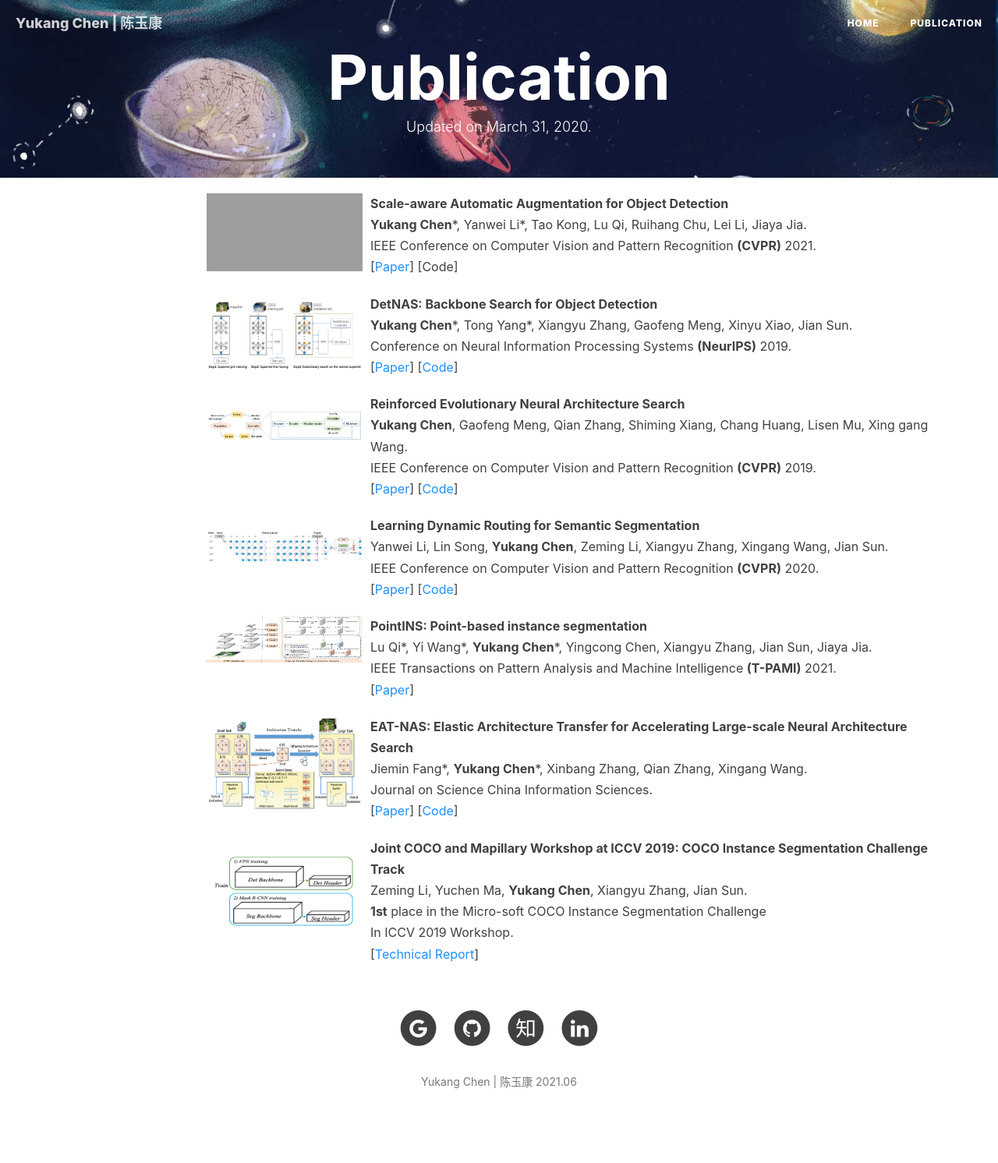
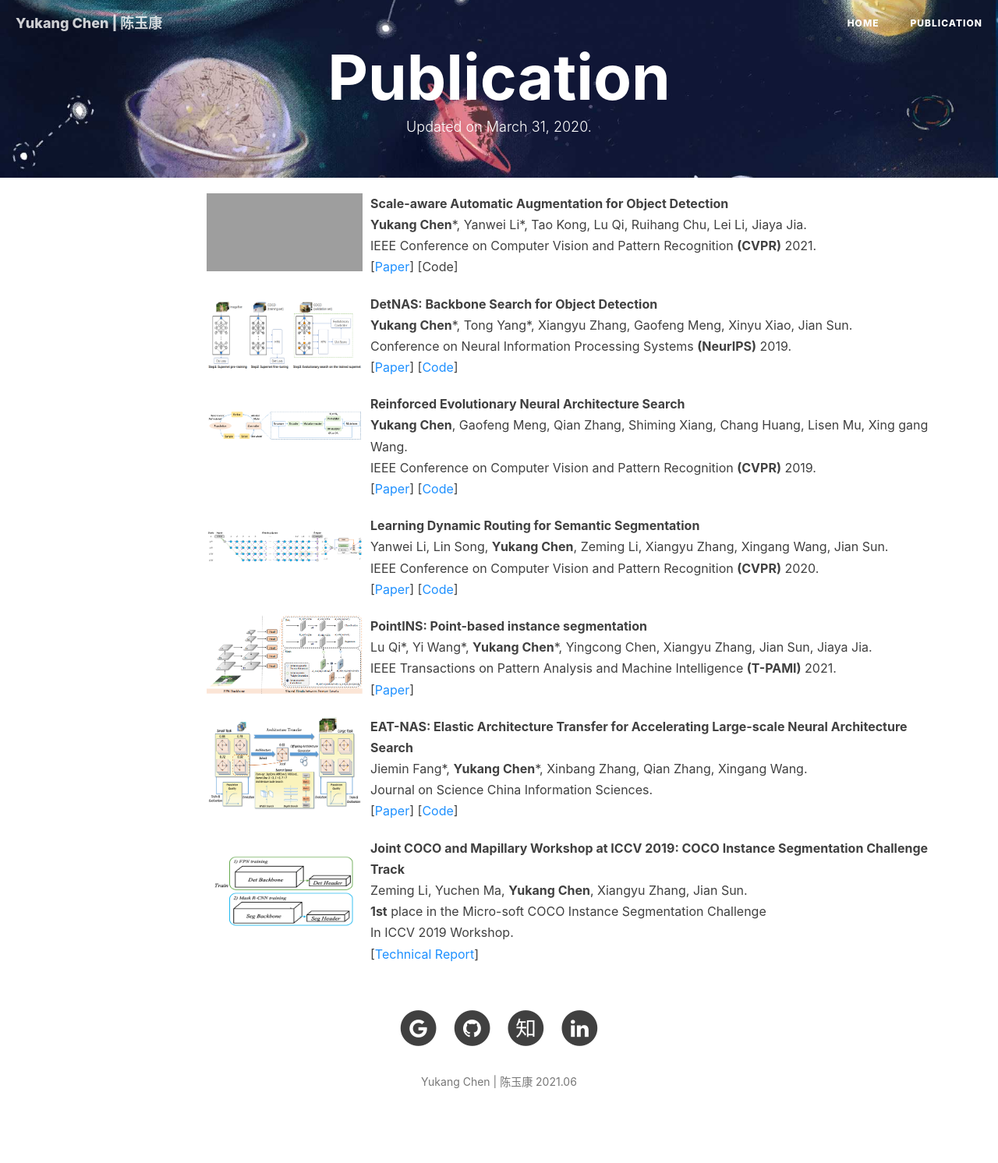
Before and after one commit to yukang2017/yukang2017.github.io, a Jekyll site: the page built from archive.html, in a window 1280 px wide. Shown: the whole page at 78% size. Built offline with Jekyll 4.4.1, drawn with Linux system fonts in a browser that asks for light colours; nearby versions of some CDN libraries; comment, search, counter and statistics services are not loaded; grey boxes are pictures that could not be loaded.

Commit message:
Update archive.html

```diff
--- a/archive.html
+++ b/archive.html
@@ -95,7 +95,7 @@ https://github.com/kitian616/jekyll-TeXt-theme
 
 			<div class="media">
 				<a name="fsaf" class="pull-left">
-					<img class="media-object" src="/img/pointins.png" width="200px" height="60px">
+					<img class="media-object" src="/img/pointins.png" width="200px" height="100px">
 				</a>
 				<div class="media-body">
 					<p class="media-heading">
```
